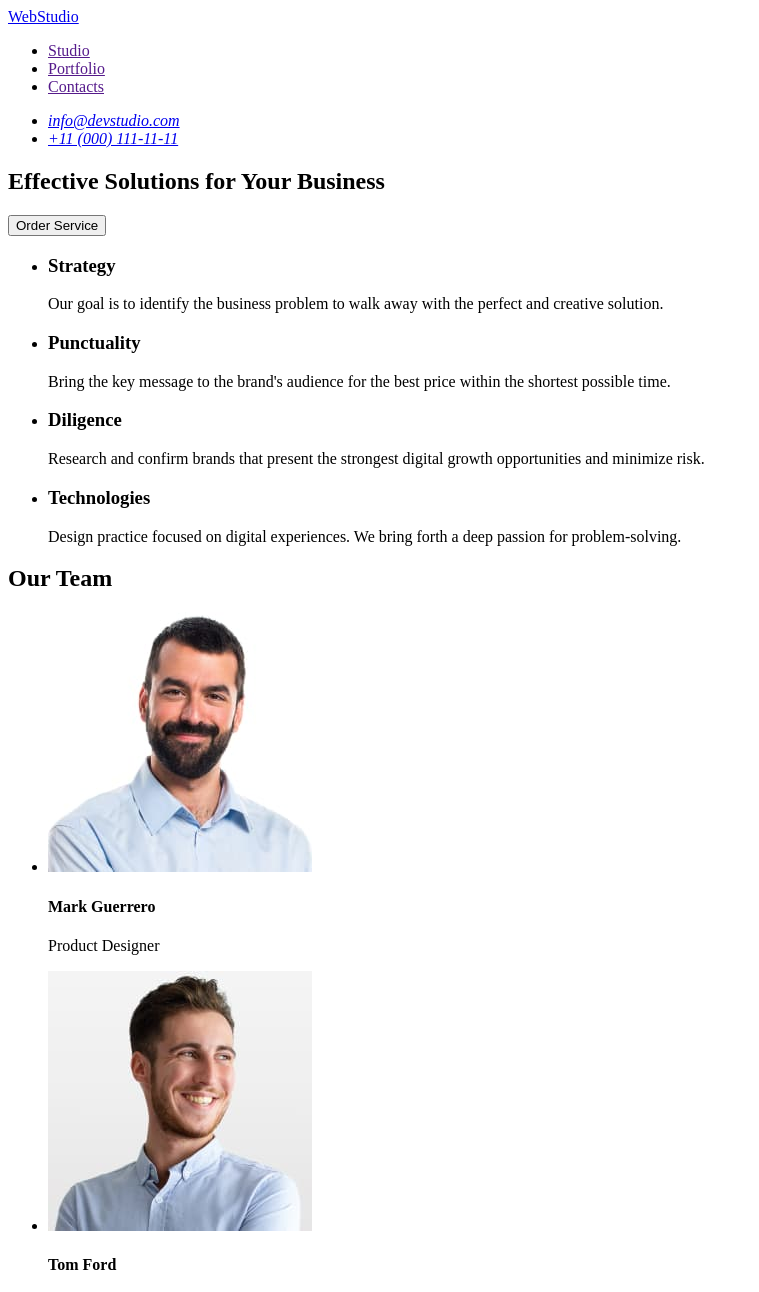
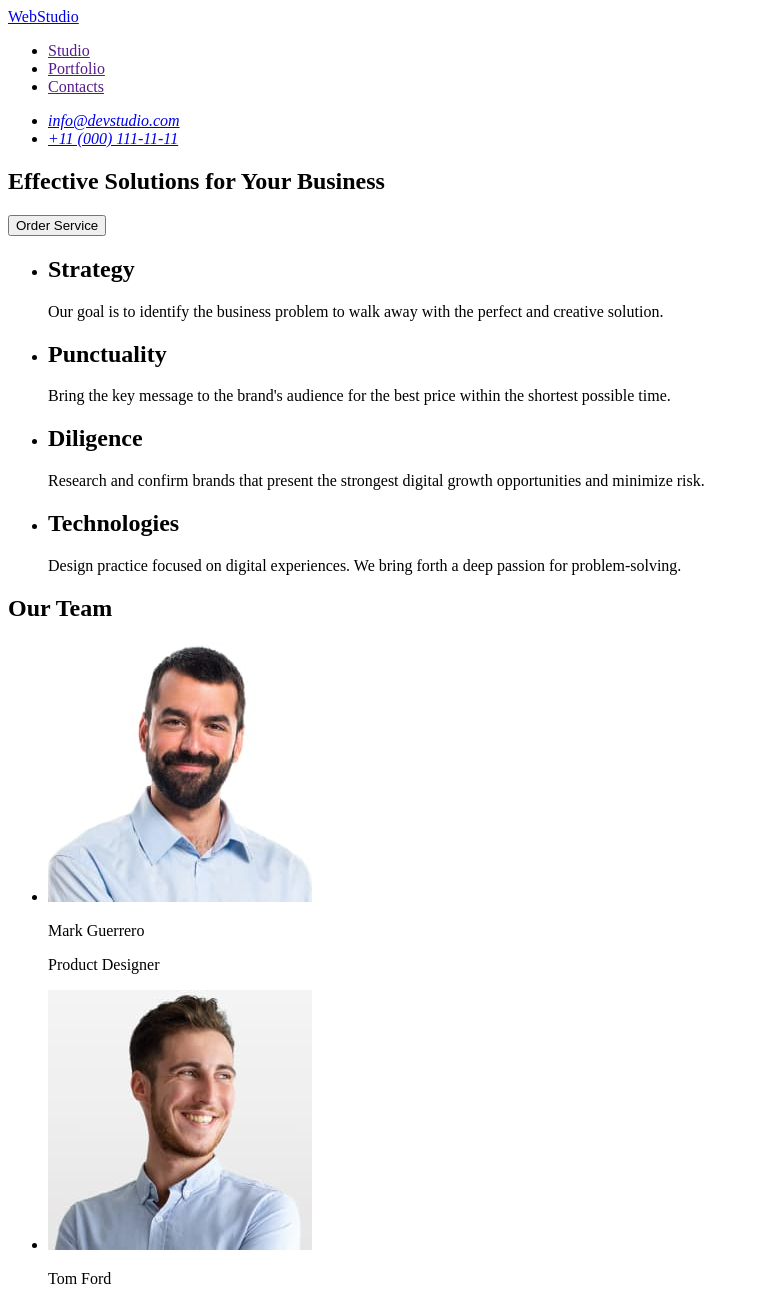
Before and after one commit to Mirka2310/goit-markup-hw-01, a plain HTML site: page index.html in a window 1280 px wide. Shown: the top 1292 px of the page, without its empty margins (0-759 px from the left). Drawn offline with Linux system fonts and the light colour scheme.

Commit message:
add index.html

```diff
--- a/index.html
+++ b/index.html
@@ -31,28 +31,28 @@
       <section>
         <ul>
           <li>
-            <h3>Strategy</h3>
+            <h2>Strategy</h2>
             <p>
               Our goal is to identify the business problem to walk away with the
               perfect and creative solution.
             </p>
           </li>
           <li>
-            <h3>Punctuality</h3>
+            <h2>Punctuality</h2>
             <p>
               Bring the key message to the brand's audience for the best price
               within the shortest possible time.
             </p>
           </li>
           <li>
-            <h3>Diligence</h3>
+            <h2>Diligence</h2>
             <p>
               Research and confirm brands that present the strongest digital
               growth opportunities and minimize risk.
             </p>
           </li>
           <li>
-            <h3>Technologies</h3>
+            <h2>Technologies</h2>
             <p>
               Design practice focused on digital experiences. We bring forth a
               deep passion for problem-solving.
@@ -65,29 +65,29 @@
         <ul>
           <li>
             <img src="./images/Mark.jpg" alt="Mark Guerrero" width="264" />
-            <h4>Mark Guerrero</h4>
+            <p>Mark Guerrero</p>
             <p>Product Designer</p>
           </li>
           <li>
             <img src="./images/Tom.jpg" alt="Tom Ford" width="264" />
-            <h4>Tom Ford</h4>
+            <p>Tom Ford</p>
             <p>Frontend Developer</p>
           </li>
           <li>
             <img src="./images/Camila.jpg" alt="Camila Garcia" width="264" />
-            <h4>Camila Garcia</h4>
+            <p>Camila Garcia</p>
             <p>Marketing</p>
           </li>
           <li>
             <img src="./images/Daniel.jpg" alt="Daniel Wilson" width="264" />
-            <h4>Daniel Wilson</h4>
+            <p>Daniel Wilson</p>
             <p>UI Designer</p>
           </li>
         </ul>
       </section>
     </main>
     <footer>
-      <p>&copy;goit-markup-hw-01</p>
+      <p></p>
     </footer>
   </body>
 </html>
```
